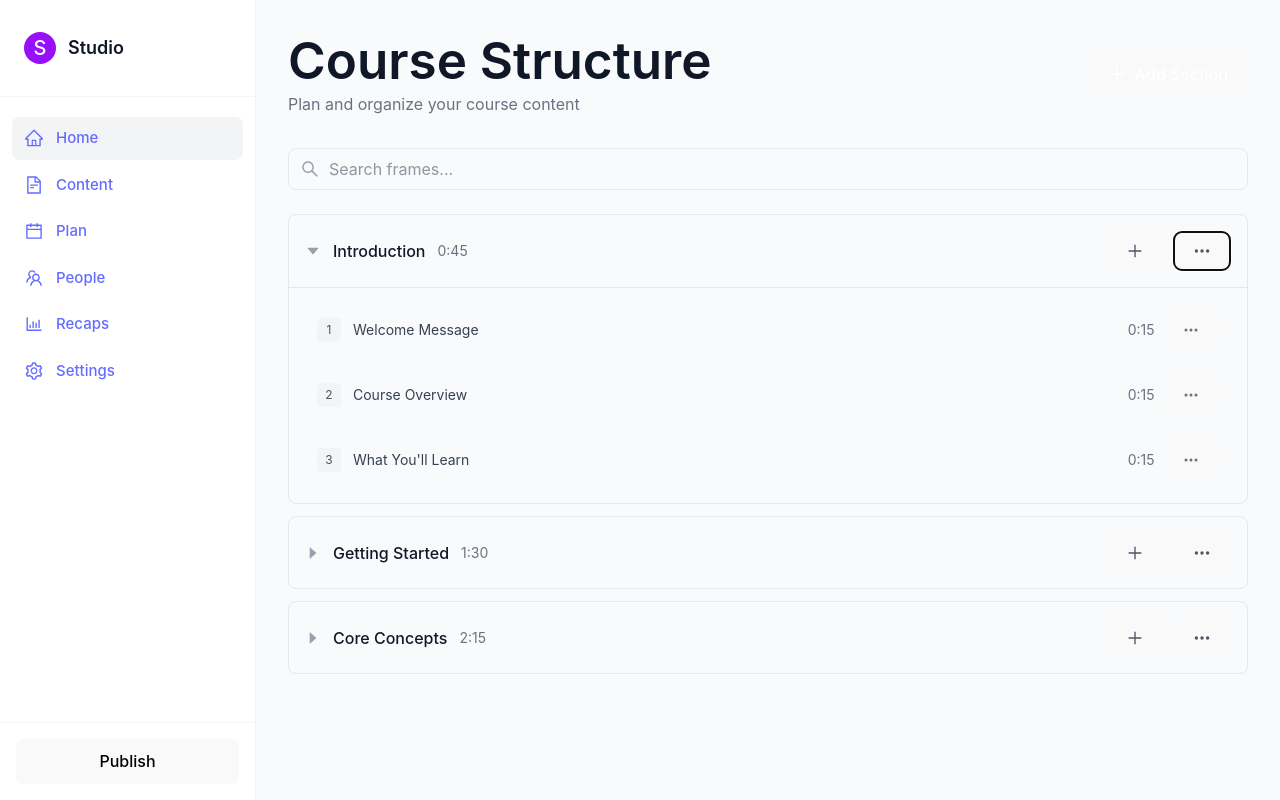
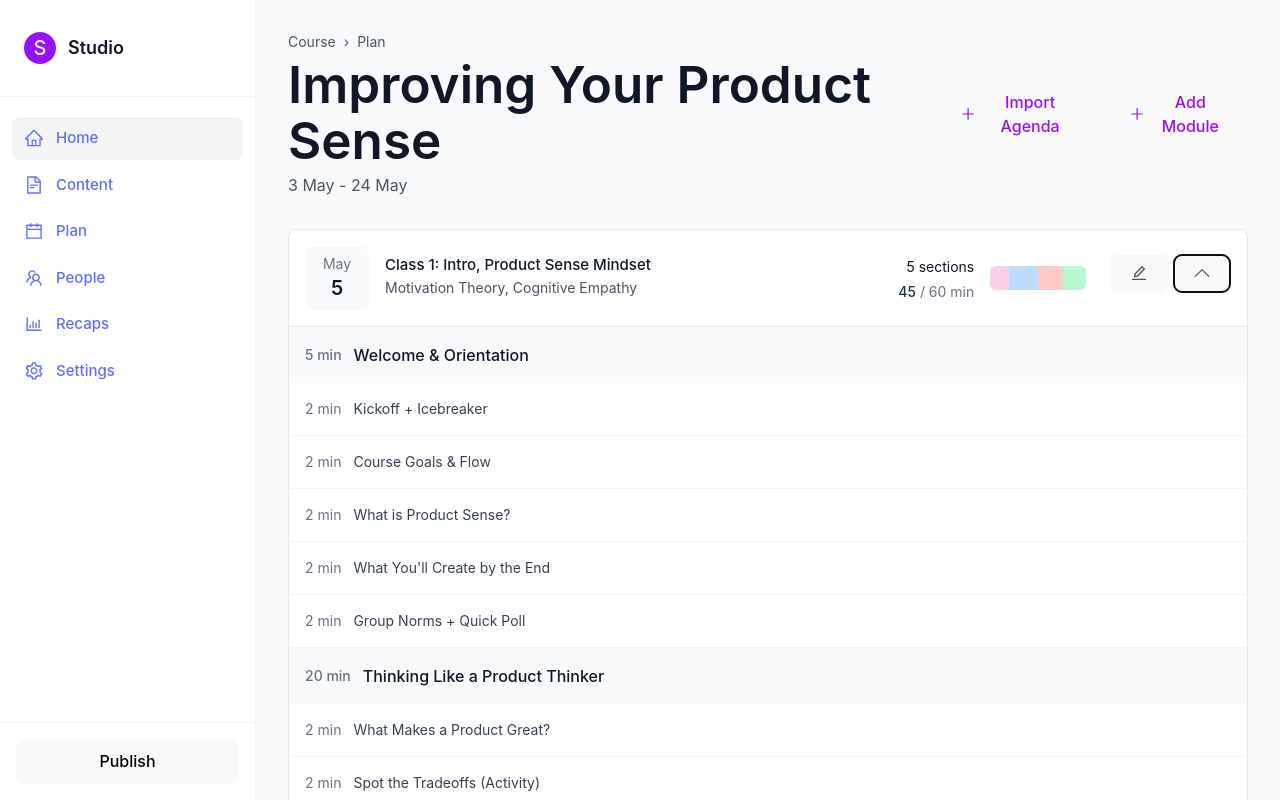
Before and after one commit to heyvj99/Planner-UX, a React (Vite) app: page / in a window 1280 px wide. Both pictures are taken after a click on the button 1201 px from the left and 250 px from the top of the page. Shown: the top 800 px of the page. Built offline with nearby package versions, Linux system fonts and the light colour scheme; what @nextui-org/react would draw is missing.

Commit message:
added module card component

```diff
--- a/src/components/MainContent.jsx
+++ b/src/components/MainContent.jsx
@@ -1,35 +1,88 @@
 import React from "react";
-import Section from "./Section";
-import { AiOutlinePlus, AiOutlineSearch } from "react-icons/ai";
+import ModuleCard from "./ModuleCard";
+import { AiOutlinePlus } from "react-icons/ai";
 
 const MainContent = () => {
-  const sections = [
+  const modules = [
     {
-      title: "Introduction",
-      duration: "0:45",
-      frames: [
-        { number: "1", title: "Welcome Message", duration: "0:15" },
-        { number: "2", title: "Course Overview", duration: "0:15" },
-        { number: "3", title: "What You'll Learn", duration: "0:15" },
+      date: { month: "May", day: "5" },
+      title: "Class 1: Intro, Product Sense Mindset",
+      subtitle: "Motivation Theory, Cognitive Empathy",
+      sections: 5,
+      totalTime: "1hr 00min",
+      totalMinutes: 60,
+      content: [
+        {
+          title: "Welcome & Orientation",
+          duration: 5,
+          items: [
+            { title: "Kickoff + Icebreaker", duration: 2 },
+            { title: "Course Goals & Flow", duration: 2 },
+            { title: "What is Product Sense?", duration: 2 },
+            { title: "What You'll Create by the End", duration: 2 },
+            { title: "Group Norms + Quick Poll", duration: 2 },
+          ],
+        },
+        {
+          title: "Thinking Like a Product Thinker",
+          duration: 20,
+          items: [
+            { title: "What Makes a Product Great?", duration: 2 },
+            { title: "Spot the Tradeoffs (Activity)", duration: 2 },
+            { title: "Case Study: Product Intuition in Action", duration: 2 },
+            { title: "Mini-Challenge: Redesign This!", duration: 2 },
+          ],
+        },
+        {
+          title: "Walking in Users' Shoes (Cognitive Empathy)",
+          duration: 15,
+          items: [
+            { title: "Empathy vs Sympathy: Quick Quiz", duration: 2 },
+            { title: "Understanding Cognitive Empathy", duration: 2 },
+            { title: "Persona Immersion Activity", duration: 2 },
+            { title: "Bias Check: What Are You Assuming?", duration: 2 },
+          ],
+        },
+        {
+          title: "Reflection & Takeaways",
+          duration: 10,
+          items: [
+            { title: "Let's Recap: Key Ideas from Today", duration: 2 },
+            { title: "What Shifted for You?", duration: 2 },
+            { title: "Top Takeaways from Breakout Groups", duration: 2 },
+            { title: "One Insight, One Action (Miro/Jamboard)", duration: 2 },
+            { title: "Looking Ahead: What's Next?", duration: 2 },
+          ],
+        },
       ],
     },
     {
-      title: "Getting Started",
-      duration: "1:30",
-      frames: [
-        { number: "4", title: "Setup Environment", duration: "0:30" },
-        { number: "5", title: "Basic Concepts", duration: "0:30" },
-        { number: "6", title: "First Steps", duration: "0:30" },
+      date: { month: "May", day: "7" },
+      title: "Class 2: Simulation, Strategy",
+      subtitle: "Foundations, Positioning, Segmentation",
+      sections: 3,
+      totalTime: "1hr 45min",
+      totalMinutes: 75,
+      content: [
+        {
+          title: "Strategy Foundations",
+          duration: 25,
+          items: [
+            { title: "Core Strategy Concepts", duration: 5 },
+            { title: "Market Analysis Exercise", duration: 10 },
+            { title: "Competitive Positioning", duration: 10 },
+          ],
+        },
       ],
     },
     {
-      title: "Core Concepts",
-      duration: "2:15",
-      frames: [
-        { number: "7", title: "Understanding Components", duration: "0:45" },
-        { number: "8", title: "State Management", duration: "0:45" },
-        { number: "9", title: "Advanced Topics", duration: "0:45" },
-      ],
+      date: { month: "May", day: "10" },
+      title: "Class 3: Differentiation, Core of Product",
+      subtitle: "Strategy",
+      sections: 6,
+      totalTime: "1hr 30min",
+      totalMinutes: 90,
+      content: [],
     },
   ];
 
@@ -38,41 +91,32 @@ const MainContent = () => {
       {/* Header */}
       <div className="flex items-center justify-between mb-8">
         <div>
-          <h1 className="text-2xl font-semibold text-gray-900 mb-1">
-            Course Structure
+          <div className="flex items-center gap-2 text-sm text-gray-600 mb-1">
+            <span>Course</span>
+            <span>›</span>
+            <span>Plan</span>
+          </div>
+          <h1 className="text-2xl font-semibold text-gray-900">
+            Improving Your Product Sense
           </h1>
-          <p className="text-gray-500">Plan and organize your course content</p>
+          <div className="text-gray-600 mt-1">3 May - 24 May</div>
         </div>
-        <button className="flex items-center gap-2 bg-[#1E2B3A] text-white px-4 py-2 rounded-lg hover:bg-[#2C3E50] transition-colors">
-          <AiOutlinePlus size={20} />
-          <span>Add Section</span>
-        </button>
-      </div>
-
-      {/* Search and Filter */}
-      <div className="mb-6">
-        <div className="relative">
-          <input
-            type="text"
-            placeholder="Search frames..."
-            className="w-full pl-10 pr-4 py-2 border border-gray-200 rounded-lg focus:outline-none focus:ring-2 focus:ring-purple-500 focus:border-transparent"
-          />
-          <AiOutlineSearch
-            size={20}
-            className="absolute left-3 top-1/2 transform -translate-y-1/2 text-gray-400"
-          />
+        <div className="flex items-center gap-3">
+          <button className="flex items-center gap-2 text-purple-600 px-4 py-2 rounded-lg border border-purple-600 hover:bg-purple-50 transition-colors">
+            <AiOutlinePlus size={20} />
+            <span>Import Agenda</span>
+          </button>
+          <button className="flex items-center gap-2 text-purple-600 px-4 py-2 rounded-lg hover:bg-purple-700 transition-colors">
+            <AiOutlinePlus size={20} />
+            <span>Add Module</span>
+          </button>
         </div>
       </div>
 
-      {/* Sections */}
-      <div className="space-y-3">
-        {sections.map((section, index) => (
-          <Section
-            key={index}
-            title={section.title}
-            duration={section.duration}
-            frames={section.frames}
-          />
+      {/* Modules */}
+      <div className="space-y-4">
+        {modules.map((module, index) => (
+          <ModuleCard key={index} moduleData={module} />
         ))}
       </div>
     </div>
--- /dev/null
+++ b/src/components/ModuleCard.jsx
@@ -0,0 +1,136 @@
+import React, { useState } from "react";
+import { AiOutlineEdit } from "react-icons/ai";
+import { BsChevronDown, BsChevronUp } from "react-icons/bs";
+
+const ModuleCard = ({ moduleData }) => {
+  const [isExpanded, setIsExpanded] = useState(false);
+  const {
+    date,
+    title,
+    subtitle,
+    sections,
+    totalTime,
+    totalMinutes,
+    completedMinutes = 45,
+  } = moduleData;
+
+  return (
+    <div className="border border-gray-200 rounded-lg bg-white overflow-hidden hover:border-gray-300 transition-colors">
+      <div className="flex items-center p-4">
+        {/* Date Column */}
+        <div className="w-16 bg-gray-50 rounded-lg p-2 text-center mr-4">
+          <div className="text-gray-500 text-sm">{date.month}</div>
+          <div className="text-xl font-semibold text-gray-900">{date.day}</div>
+        </div>
+
+        {/* Content Column */}
+        <div className="flex-1">
+          <div className="flex items-start justify-between">
+            <div className="flex-1">
+              <h3 className="text-[15px] font-medium text-gray-900">{title}</h3>
+              <p className="text-gray-600 text-sm mt-0.5">{subtitle}</p>
+            </div>
+
+            {/* Stats and Actions */}
+            <div className="flex items-start gap-6 ml-4">
+              <div className="flex items-center gap-4">
+                <div className="text-right">
+                  <span className="text-sm text-gray-900">
+                    {sections} sections
+                  </span>
+                  <div className="flex items-center gap-1 mt-1">
+                    <span className="text-sm font-medium">
+                      {completedMinutes}
+                    </span>
+                    <span className="text-sm text-gray-500">
+                      / {totalMinutes} min
+                    </span>
+                  </div>
+                </div>
+                {/* Time Progress Bar */}
+                <div className="w-24 h-6 bg-gray-100 rounded-md overflow-hidden flex">
+                  <div
+                    className="h-full bg-pink-200"
+                    style={{ width: "20%" }}
+                  />
+                  <div
+                    className="h-full bg-blue-200"
+                    style={{ width: "30%" }}
+                  />
+                  <div className="h-full bg-red-200" style={{ width: "25%" }} />
+                  <div
+                    className="h-full bg-green-200"
+                    style={{ width: "25%" }}
+                  />
+                </div>
+              </div>
+
+              {/* Actions */}
+              <div className="flex items-center gap-1">
+                <button className="p-1.5 hover:bg-gray-100 rounded-md">
+                  <AiOutlineEdit className="w-[18px] h-[18px] text-gray-600" />
+                </button>
+                <button
+                  className="p-1.5 hover:bg-gray-100 rounded-md"
+                  onClick={() => setIsExpanded(!isExpanded)}
+                >
+                  {isExpanded ? (
+                    <BsChevronUp className="w-[18px] h-[18px] text-gray-600" />
+                  ) : (
+                    <BsChevronDown className="w-[18px] h-[18px] text-gray-600" />
+                  )}
+                </button>
+              </div>
+            </div>
+          </div>
+        </div>
+      </div>
+
+      {/* Expanded Content */}
+      {isExpanded && (
+        <div className="border-t border-gray-200">
+          {moduleData.content.map((section, index) => (
+            <div
+              key={index}
+              className="border-b border-gray-100 last:border-b-0"
+            >
+              <div className="p-4 bg-gray-50">
+                <div className="flex items-center justify-start gap-3">
+                  <span className="text-sm text-gray-500 font-medium">
+                    {section.duration} min
+                  </span>
+                  <h4 className="font-medium text-gray-900">{section.title}</h4>
+                </div>
+              </div>
+              <div className="divide-y divide-gray-100">
+                {section.items.map((item, itemIndex) => (
+                  <div
+                    key={itemIndex}
+                    className="p-4 flex items-center justify-between hover:bg-gray-50"
+                  >
+                    <div className="flex items-center gap-3">
+                      {/* <div className="w-6 h-6 flex items-center justify-center bg-gray-100 rounded text-xs text-gray-600">
+                        {item.duration}
+                      </div> */}
+                      <span className="text-sm text-gray-500">
+                        {item.duration} min
+                      </span>
+                      <span className="text-sm text-gray-700">
+                        {item.title}
+                      </span>
+                    </div>
+                    {/* <span className="text-sm text-gray-500">
+                      {item.duration} min
+                    </span> */}
+                  </div>
+                ))}
+              </div>
+            </div>
+          ))}
+        </div>
+      )}
+    </div>
+  );
+};
+
+export default ModuleCard;
```
